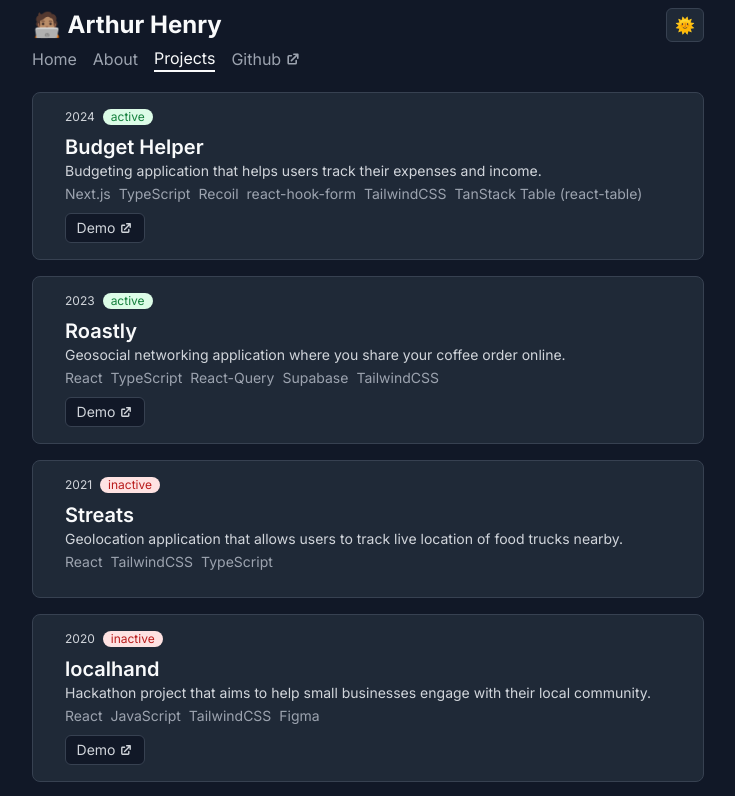
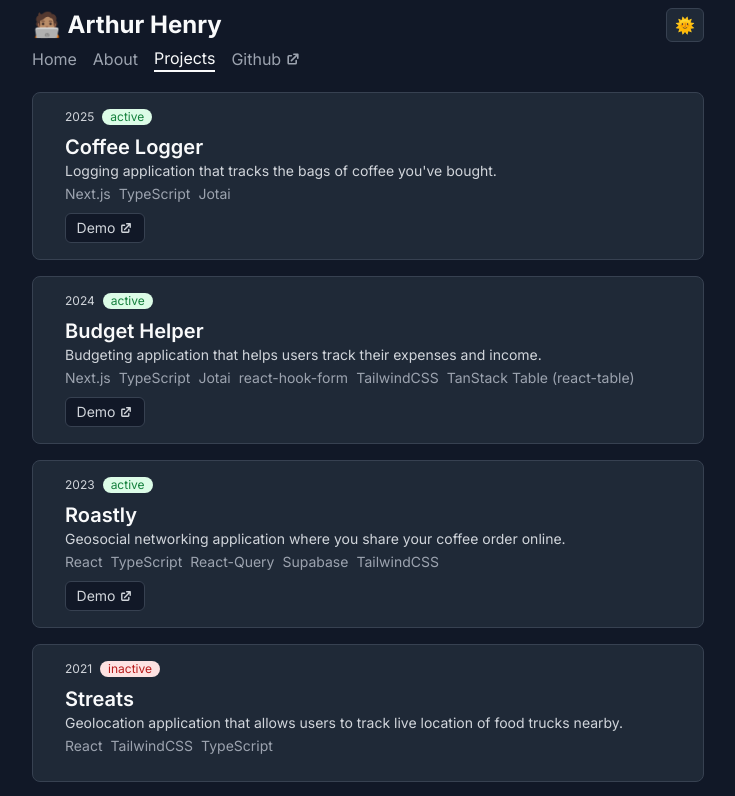
Before and after one commit to ArthurWHenry/arthurhenry.dev, a Next.js app: page /projects in a window 1280 px wide. Shown: the top 796 px of the page, without its empty margins (272-1007 px from the left). Built offline with nearby package versions, Linux system fonts and the light colour scheme.

Commit message:
feat(projects): added coffee logger

```diff
--- a/src/pages/projects.tsx
+++ b/src/pages/projects.tsx
@@ -9,15 +9,23 @@ import { ProjectProps } from "@/src/types";
 
 const projects: ProjectProps[] = [
   {
+    name: "Coffee Logger",
+    inactive: false,
+    link: "https://coffee-logger.pages.dev/",
+    about: "Logging application that tracks the bags of coffee you've bought.",
+    uses: ["Next.js", "TypeScript", "Jotai"],
+    year: 2025,
+  },
+  {
     name: "Budget Helper",
     inactive: false,
-    link: "https://budget-helper-eight.vercel.app/",
+    link: "https://budget-helper.pages.dev/",
     about:
       "Budgeting application that helps users track their expenses and income.",
     uses: [
       "Next.js",
       "TypeScript",
-      "Recoil",
+      "Jotai",
       "react-hook-form",
       "TailwindCSS",
       "TanStack Table (react-table)",
```
